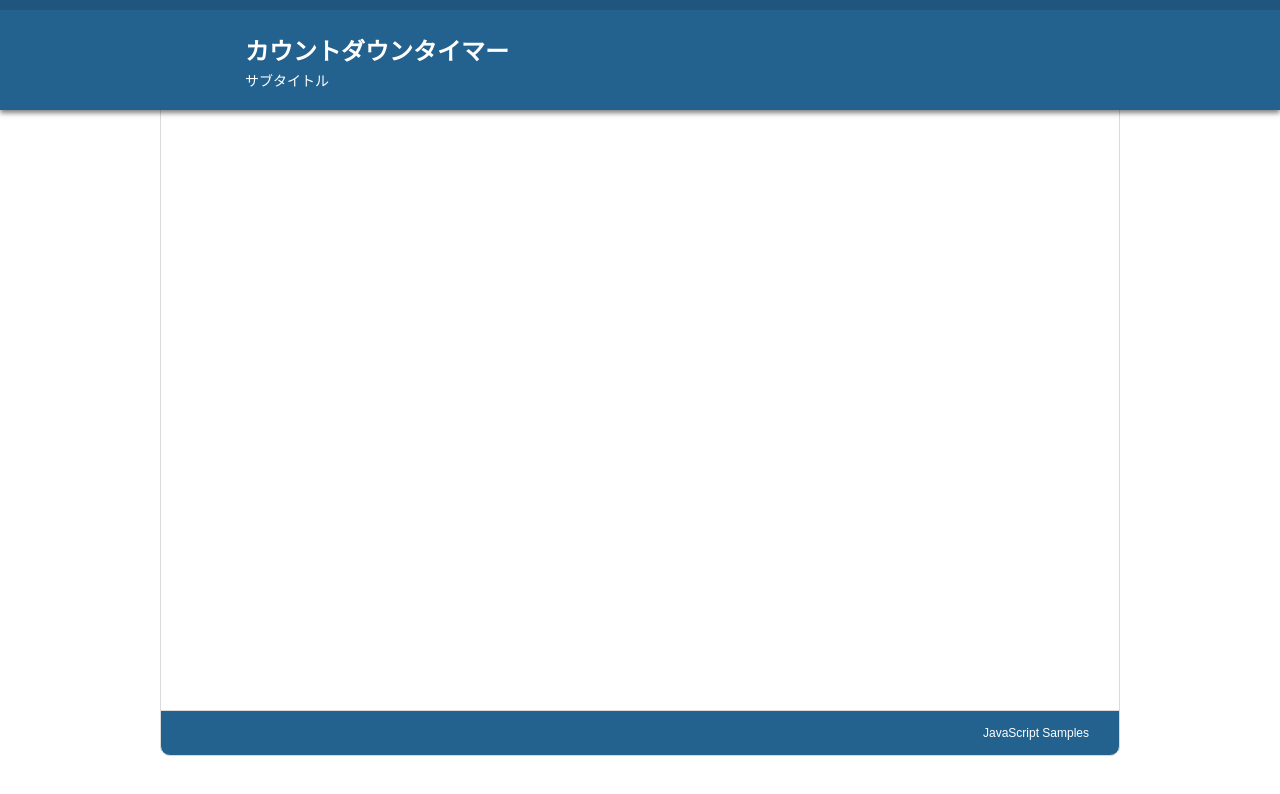
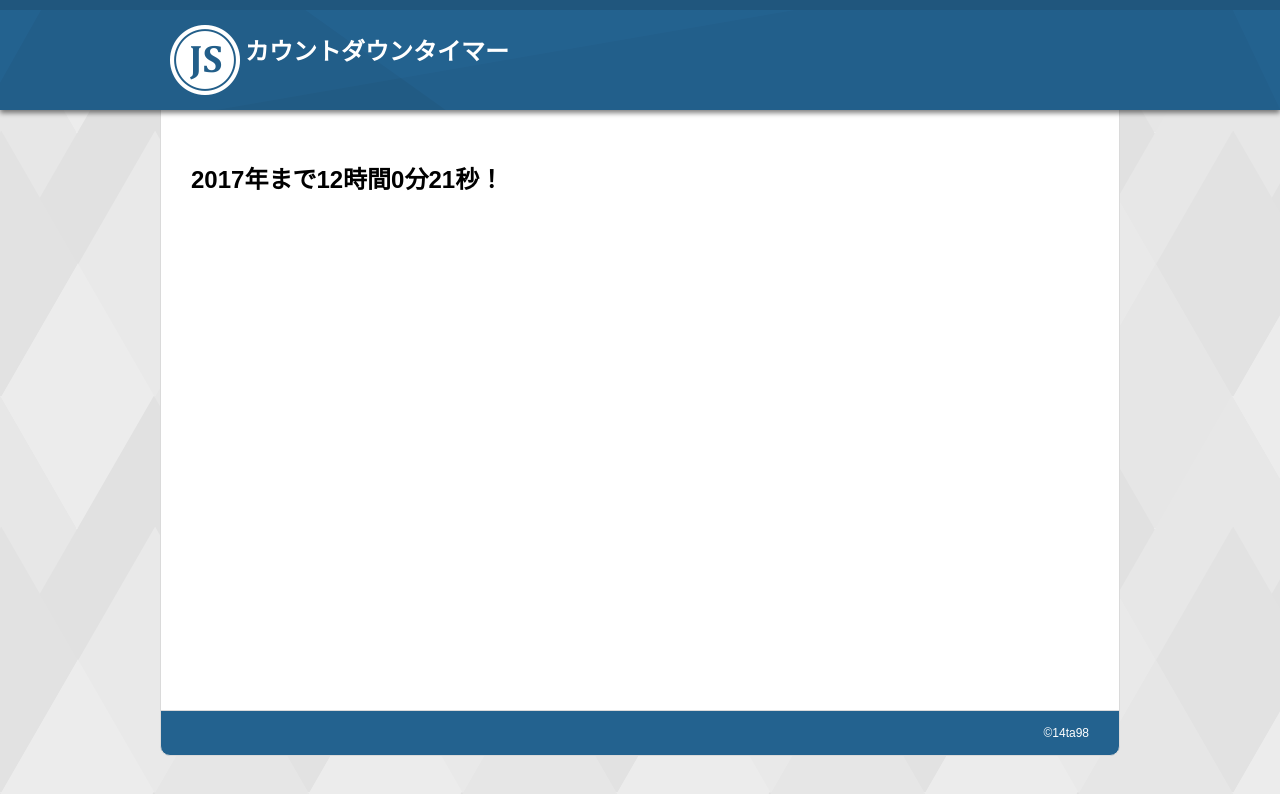
Before and after one commit to 14ta98/countdown2017, a plain HTML site: page index.html in a window 1280 px wide. Drawn offline with Linux system fonts and the light colour scheme; files that its build step writes are made by us from their sources.

Commit message:
時間を指定しました

```diff
--- a/index.html
+++ b/index.html
@@ -4,30 +4,52 @@
 <meta charset="UTF-8">
 <meta name="viewport" content="width=device-width,initial-scale=1">
 <meta http-equiv="x-ua-compatible" content="IE=edge">
-<title>template</title>
-<link href="../../_common/css/style.css" rel="stylesheet" type="text/css">
+<title>カウントダウンタイマー</title>
+<link href="style.css" rel="stylesheet" type="text/css">
 </head>
 <body>
 <header>
 <div class="header-contents">
 <h1>カウントダウンタイマー</h1>
-<h2>サブタイトル</h2>
 </div><!-- /.header-contents -->
 </header>
 <div class="main-wrapper">
 <section>
-
+	<h2>2017年まで<span id="timer"></span>！</h2>
 </section>
 </div><!-- /.main-wrapper -->
-<footer>JavaScript Samples</footer>
+<footer>©14ta98</footer>
 <script>
 	var countdown = function (due) {
 		var now = new Date();
 
 		var rest = due.getTime() - now.getTime();
 		var sec = Math.floor(rest / 1000 % 60);
-		var min = Math.floor(rest / 1000 / 60 / 60);
+		var min = Math.floor(rest / 1000 / 60) % 60;
+		var hours = Math.floor(rest / 1000 / 60 / 60) % 24;
+		var days = Math.floor(rest / 1000 / 60 / 60 /24);
+		var count = [days,hours,min,sec];
+
+		return count;
 	}
+
+	var goal = new Date();
+	goal.setHours(23);
+	goal.setMinutes(59);
+	goal.setSeconds(59);
+
+	console.log(countdown(goal));
+	var recalc = function () {
+		var counter = countdown(goal);
+		var time = counter[1] + '時間'　+ counter[2] + '分' + counter [3] + '秒';
+		document.getElementById('timer').textContent = time;
+		refresh();
+	}
+
+	var refresh = function () {
+		setTimeout(recalc, 1000);
+	}
+	recalc();
 </script>
 </body>
 </html>
--- a/style.css
+++ b/style.css
@@ -4,7 +4,7 @@ body{
 	margin: 0;
 	padding: 0;
 	font-family: "ヒラギノ角ゴ ProN W3", "Hiragino Kaku Gothic ProN", "メイリオ", Meiryo, Osaka, "ＭＳ Ｐゴシック", "MS PGothic", sans-serif;
-	background-image: url(../images/body-bg.png);
+	background-image: url(./images/body-bg.png);
 }
 html, body {
 	height: 100%;
@@ -12,7 +12,7 @@ html, body {
 header{
 	width: 100%;
 	background-color: #23628f;
-	background-image: url(../images/header-bg.png);
+	background-image: url(./images/header-bg.png);
 	background-position: 50% 50%;
 	border-top: #20567d 10px solid;
 	box-shadow: 0px 3px 5px 0px rgba(0, 0, 0, 0.5);
@@ -24,7 +24,7 @@ header{
 	max-width: 960px;
 	margin: 0 auto;
 	min-height: 100px;
-	background-image: url(../images/header-logo.png);
+	background-image: url(./images/header-logo.png);
 	background-repeat: no-repeat;
 	background-position: 10px 50%;
 }
```
Also changed, not shown: images/body-bg.png (added), images/header-bg.png (added), images/header-logo.png (added).
